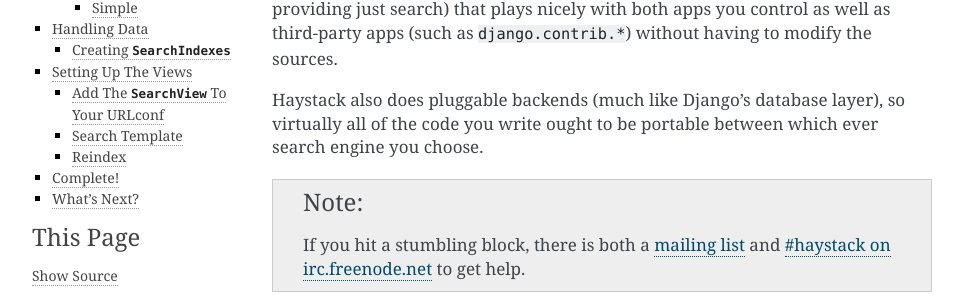
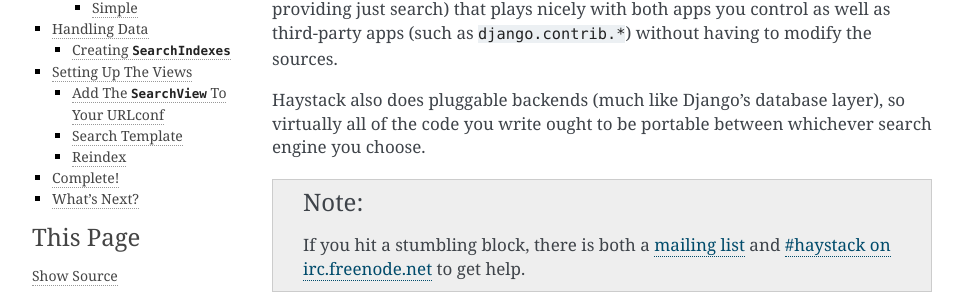
Before and after one commit to django-haystack/django-haystack, a Sphinx documentation site: the page built from docs/tutorial.rst, in a window 1280 px wide and 900 px high. Shown: the part 330-632 px from the top of the window, without its empty margins (148-1111 px from the left). Built offline with Sphinx 7.4.7, drawn with Linux system fonts in a browser that asks for light colours.

Commit message:
Update tutorial.rst

```diff
--- a/docs/tutorial.rst
+++ b/docs/tutorial.rst
@@ -20,7 +20,7 @@
 
 Haystack also does pluggable backends (much like Django's database
 layer), so virtually all of the code you write ought to be portable between
-which ever search engine you choose.
+whichever search engine you choose.
 
 .. note::
 
```
